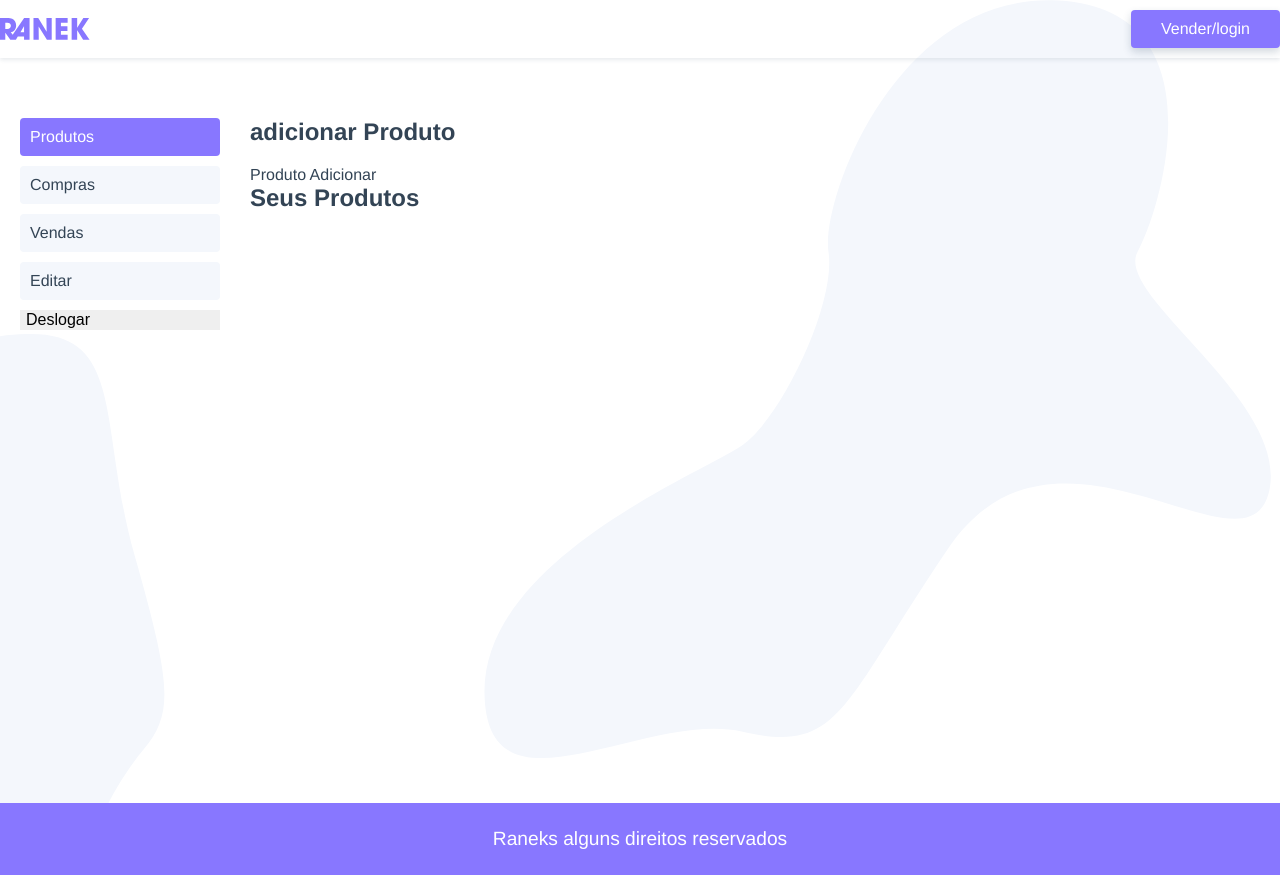
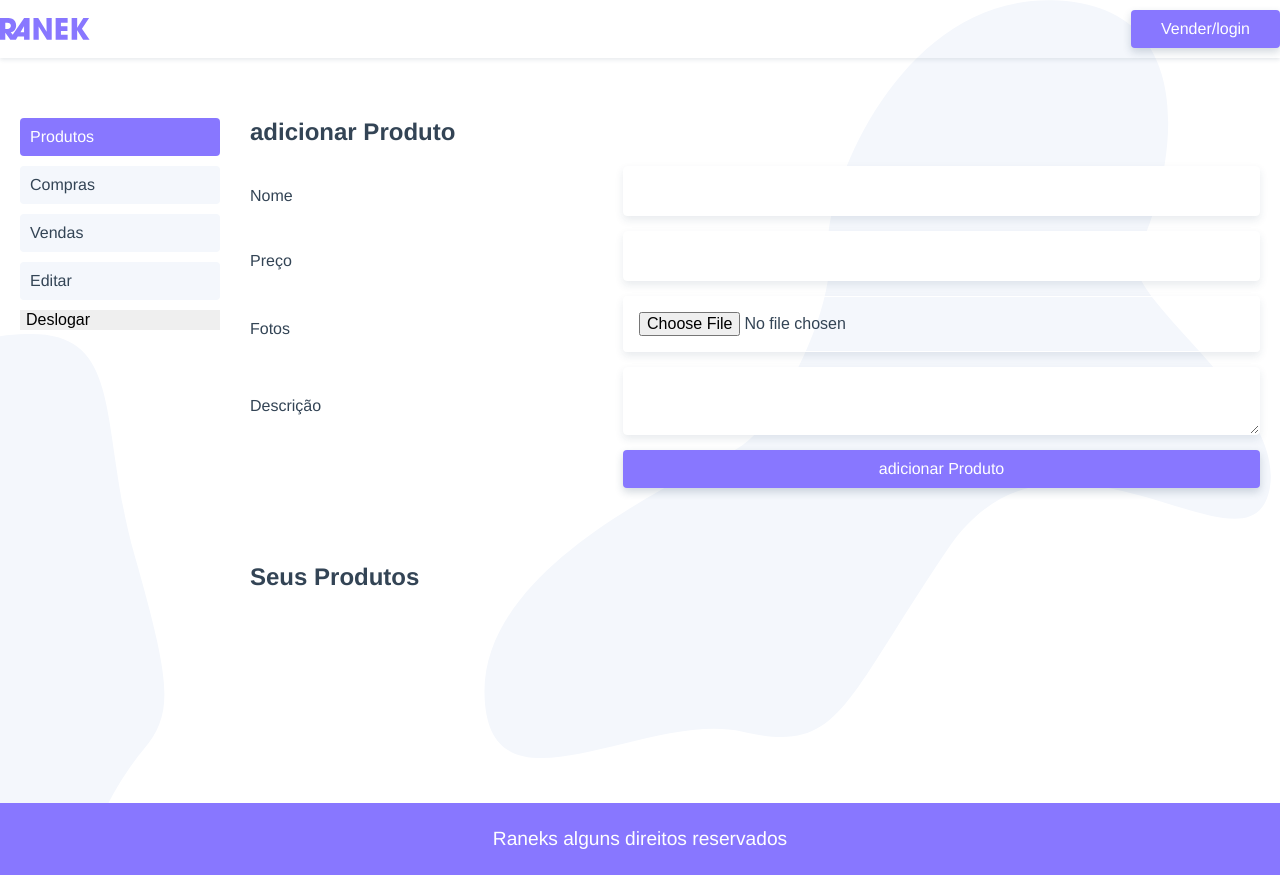
Before and after one commit to valmyrtavares/projetoFinalVue, a Vue app: page /usuario in a window 1280 px wide. Built offline with nearby package versions, Linux system fonts and the light colour scheme.

Commit message:
AULA 922 ADICIONAR PRODUTO Agora temos um modulo que inclui novos produtos para vendas, desde que o usuário esteja logado, muito interessate, a essa altura o elefantinho está ficando gigante e cheio de partes

```diff
--- a/src/components/produtoAdicionar.vue
+++ b/src/components/produtoAdicionar.vue
@@ -1,14 +1,57 @@
 <template>
-  <p>Produto Adicionar</p>
+  <form class="adicionar-produto">
+    <label for="nome">Nome</label>
+    <input type="text" id="noem" name="nome" v-model="produto.nome">
+     <label for="preco">Preço</label>
+    <input type="text" id="preco" name="preco" v-model="produto.preco">
+      <label for="fotos">Fotos</label>
+    <input type="file" id="fotos" name="fotos" ref="fotos">
+      <label id>Descrição</label>
+    <textarea v-model="produto.descricao" name="preco" id="preco"></textarea>
+    <input class="btn" type="button" value="adicionar Produto" @click.prevent="adicionarProduto">
+  </form>
 </template>
 
 <script>
+import {api} from '@/services.js'
 export default {
-    name:"produtoAdicionar"
+    name:"produtoAdicionar",
+    data(){
+      return{
+        produto:{
+          nome:"",
+          preco:"",
+          descricao:"",
+          fotos:null
+        }
+      }
+    },
+    methods:{
+      formatarProduto(){
+        this.produto.usuario_id = this.$store.state.usuario.id
+      },
+
+      adicionarProduto(){
+        this.formatarProduto();
+        api.post("/produto", this.produto).then(()=>{
+          this.$store.dispatch("getUsuarioProdutos")
+        })
+
+      }
+    }
 
 }
 </script>
 
-<style>
+<style scoped>
+  .adicionar-produto{
+    display:grid;
+    grid-template-columns: 100px, 1fr;
+    align-items: center;
+    margin-bottom: 60px;
+  }
+  .btn{
+    grid-column: 2;
+  }
 
 </style>
```
Also changed, not shown: src/views/Usuario/UsuarioProdutos.vue (line endings or trailing spaces).
